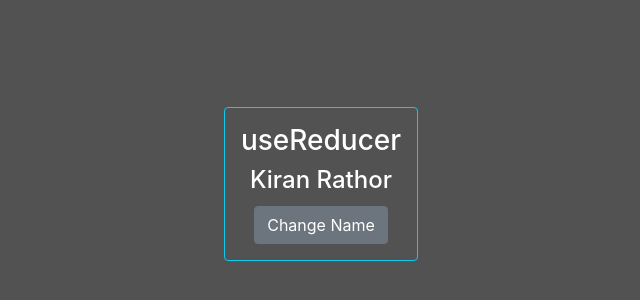
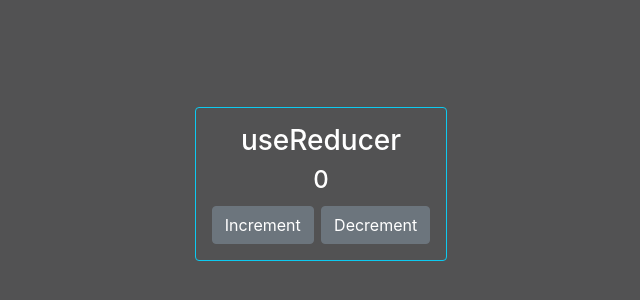
Before and after one commit to kiranrathor30697/react-hooks-office-, a React (Create React App) app: page / in a window 1280 px wide. Shown: the part 216-516 px from the top of the page, without its empty margins (319-959 px from the left). Built offline with nearby package versions, Linux system fonts and the light colour scheme.

Commit message:
useRducer hook increment and decrement

```diff
--- /dev/null
+++ b/src/UseReducer/CountNumberReducer.js
@@ -0,0 +1,44 @@
+import React, { useReducer, useState } from 'react'
+import '.././App.css'
+export default function CountNumberReducer() {
+
+  const [number,setNumber] = useState(0)
+
+  let rootReducer = (state,action) => {
+
+    switch(action.type){
+      case 'Increment':
+        return state = state + 1;
+      case 'Decrement':
+        return state = state - 1;
+      default:
+        return 100;
+    }
+  }
+
+  const [state,dispatch] = useReducer(rootReducer,number)
+
+  let handleClick1 = () =>{
+    dispatch({
+      type:"Increment",
+    })
+  }
+
+  let handleClick2 = () =>{
+    // console.log("click2")
+    dispatch({
+      type:"Decrement",
+    })
+  }
+  return (
+    <div className='App App-header'>
+      <div className='border border-info p-3 rounded'>
+        <h3>useReducer</h3>
+        <h4>{state}</h4>
+        <button className='btn btn-secondary' onClick={()=>{handleClick1()}} >Increment</button>
+        <span>{' '}</span>
+        <button className='btn btn-secondary' onClick={()=>{handleClick2()}} >Decrement</button>
+      </div>
+    </div>
+  )
+}
--- a/src/UseReducer/UseReducer.js
+++ b/src/UseReducer/UseReducer.js
@@ -7,12 +7,19 @@ export default function UseReducer() {
     name:'Kiran Rathor'
   })
 
-let rootReducer = (initialData,action) => {
+  const [number,setNumber] = useState({
+    count:0
+  })
+
+let rootReducer = (number,initialData,action) => {
 
   switch(action.type){
     case 'change_Name':
      return setInitialData({...initialData,name:'Anjali Rathor'})
-
+    case 'Increment':
+    return {count:number.count+1}
+    case 'Decrement ':
+      return number = number-1
     default:
   }
   return initialData;
@@ -25,6 +32,7 @@ let rootReducer = (initialData,action) => {
       type:"change_Name",
     })
   }
+
   return (
     <div className='App App-header '>
       <div className='border border-info p-3 rounded'>
@@ -32,6 +40,7 @@ let rootReducer = (initialData,action) => {
         <h4>{initialData.name}</h4>
         <button className='btn btn-secondary' onClick={()=>{handleClick()}} >Change Name</button>
       </div>
+
     </div>
   )
 }
--- a/src/index.js
+++ b/src/index.js
@@ -1,9 +1,10 @@
 import React from 'react';
 import ReactDOM from 'react-dom/client';
 import './index.css';
+import CountNumberReducer from './UseReducer/CountNumberReducer';
 // import CompParent from './useContext/rcc/CompParent';
 // import App from './useContext/rfc/App'
-import UseReducer from './UseReducer/UseReducer';
+// import UseReducer from './UseReducer/UseReducer';
 // import UseRefRcc from './useref/rcc/UseRefRcc';
 // import {UseRefHook} from './useref/rfc/UseRefHook';
 
@@ -14,6 +15,7 @@ root.render(
     {/* <UseRefHook /> */}
     {/* <CompParent /> */}
     {/* <UseRefRcc /> */}
-    <UseReducer />
+    {/* <UseReducer /> */}
+    <CountNumberReducer />
   </React.StrictMode>
 );
```
